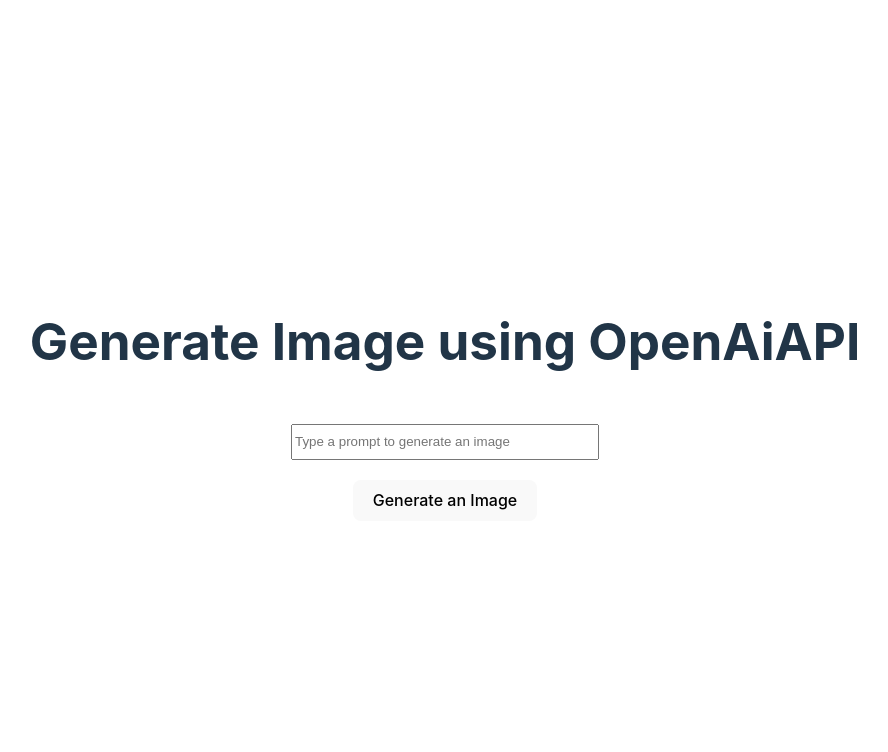
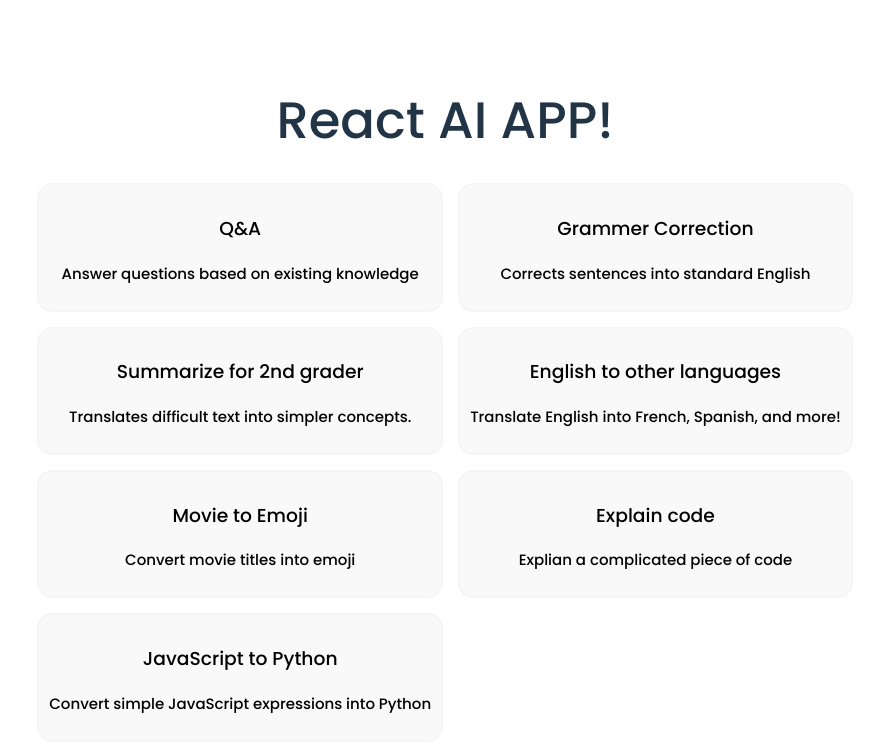
Before and after one commit to joe-watkins/react-chatgpt-playground, a React (Vite) app: page / in a window 1280 px wide. Shown: the top 752 px of the page, without its empty margins (195-1083 px from the left). Built offline with nearby package versions, Linux system fonts and the light colour scheme.

Commit message:
more app

```diff
--- /dev/null
+++ b/src/AIOptions/index.jsx
@@ -0,0 +1,46 @@
+export const arrayItems = [
+    {
+        name: 'Q&A',
+        id: 'q&a',
+        description: 'Answer questions based on existing knowledge',
+        option: {
+            model: "text-davinci-003",
+            temperature: 0,
+            max_tokens: 100,
+            top_p: 1,
+            frequency_penalty: 0.0,
+            presence_penalty: 0.0,
+            stop: ["\n"],
+        }
+    },
+    {
+        name: 'Grammer Correction',
+        id: 'grammer',
+        description: 'Corrects sentences into standard English'
+    },
+    {
+        name: 'Summarize for 2nd grader',
+        id: 'summary',
+        description: 'Translates difficult text into simpler concepts.'
+    },
+    {
+        name: 'English to other languages',
+        id: 'translate',
+        description: 'Translate English into French, Spanish, and more!'
+    },
+    {
+        name: 'Movie to Emoji',
+        id: 'movieToEmoji',
+        description: 'Convert movie titles into emoji'
+    },
+    {
+        name: 'Explain code',
+        id: 'explainCode',
+        description: 'Explian a complicated piece of code'
+    },
+    {
+        name: 'JavaScript to Python',
+        id: 'jstopy',
+        description: 'Convert simple JavaScript expressions into Python'
+    }
+]
--- a/src/App.jsx
+++ b/src/App.jsx
@@ -1,35 +1,40 @@
 import { useState } from 'react'
 import { Configuration, OpenAIApi } from 'openai'
 import './App.scss'
+import Translation from './components/Translation';
+import OptionSelection from './components/OptionSelection';
+import { arrayItems } from './AIOptions';
 
 function App() {
-  const [prompt, setPrompt] = useState("");
-  const [result, setResult] = useState("");
+
   const configuration = new Configuration({
     apiKey: import.meta.env.VITE_Open_AI_Key,
   });
 
   const openai = new OpenAIApi(configuration);
 
-  const generateImage = async () => {
-    const res = await openai.createImage({
-      prompt: prompt,
-      n: 1,
-      size: "1024x1024",
-    });
-    setResult(res.data.data[0].url);
+  const [option, setOption] = useState({});
+  const [input, setInput] = useState("");
+  const [result,setResult] = useState("");
+
+  const selectOption = (option) => {
+    setOption(option);
+  }
+
+  const doStuff = async () => {
+    setResult("");
+    let object = { ...option, prompt: input + "A:" };
+    const response = await openai.createCompletion(object);
+    setResult(response.data.choices[0].text);
   }
 
   return (
-    <div className="app-main">
-      <h1>Generate Image using OpenAiAPI</h1>
-      <input type="text"
-        placeholder="Type a prompt to generate an image"
-        className="app-input"
-        onChange={(e) => setPrompt(e.target.value)}
-      />
-      <button onClick={generateImage}>Generate an Image</button>
-      {result.length > 0 ? <img className="result-image" src={result} alt={prompt} /> : <></>}
+    <div className="gpt-chat-app">
+      {Object.values(option).length === 0 ? (
+          <OptionSelection arrayItems={arrayItems} selectOption={selectOption} />
+        ) : (
+          <Translation doStuff={doStuff} setInput={setInput} result={result} setOption={setOption} />
+        )}
     </div>
   );
 }
--- a/src/App.scss
+++ b/src/App.scss
@@ -1,22 +1,51 @@
+@import url('https://fonts.googleapis.com/css2?family=Poppins:wght@400;500&display=swap');
+
 #root {
   max-width: 1280px;
   margin: 0 auto;
   padding: 2rem;
   text-align: center;
+  font-family: 'Poppins', sans-serif;
 }
 
-.app-main {
-  display: flex;
-  flex-direction: column;
-  align-items: center;
-  .app-input {
-    width: 300px;
-    height: 30px;
-    margin: 20px;
+.gpt-chat-app {
+
+}
+
+.grid-main {
+  display: grid;
+  grid-template-columns: auto auto;
+  gap: 15px;
+}
+
+.grid-child {
+  border: 2px solid whitesmoke;
+  border-radius: 15px;
+  padding: 10px;
+  &:hover {
+    background: whitesmoke;
+    color: #212121;
+    border: 2px solid whitesmoke;
   }
-  .result-image {
-    max-width: 400px;
-    height: auto;
-    margin-top: 1em;
+  h4 {
+    font-weight: 700;
+  }
+  p {
+    font-size: 15px;
   }
 }
+
+.text-area {
+  font-size: 20px;
+  padding: 10px;
+  font-family: 'Poppins', sans-serif;
+  display: block;
+  margin: 1em auto;
+}
+
+.action-btn {
+  font-size: 20px;
+  width: 200px;
+  height: 50px;
+  cursor: pointer;
+}
--- /dev/null
+++ b/src/components/OptionSelection.jsx
@@ -0,0 +1,17 @@
+import React from 'react'
+
+export default function OptionSelection({ arrayItems, selectOption }) {
+    return <>
+        <h1>React AI APP!</h1>
+        <div className="grid-main">
+            {arrayItems.map((item) => {
+                return <>
+                    <button key={item.id} className="grid-child" onClick={() => selectOption(item.option)}>
+                        <h3>{item.name}</h3>
+                        <p>{item.description}</p>
+                    </button>
+                </>
+            })}
+        </div>
+    </>
+}
--- /dev/null
+++ b/src/components/Translation.jsx
@@ -0,0 +1,17 @@
+import React from 'react'
+
+export default function Translation({ doStuff, setInput, result, setOption }){
+    return (
+        <div>
+            <textarea
+                className="text-area"
+                cols={80}
+                rows={10}
+                onChange={(e) => setInput(e.target.value)}>
+            </textarea>
+            <button className="action-btn" onClick={doStuff}>Do your stuff!</button>
+            <h3>{result.length > 0 ? result : ""}</h3>
+            <a href="#" onClick={(e) => setOption({})}>&lt; Back</a>
+        </div>
+    )
+}
```
